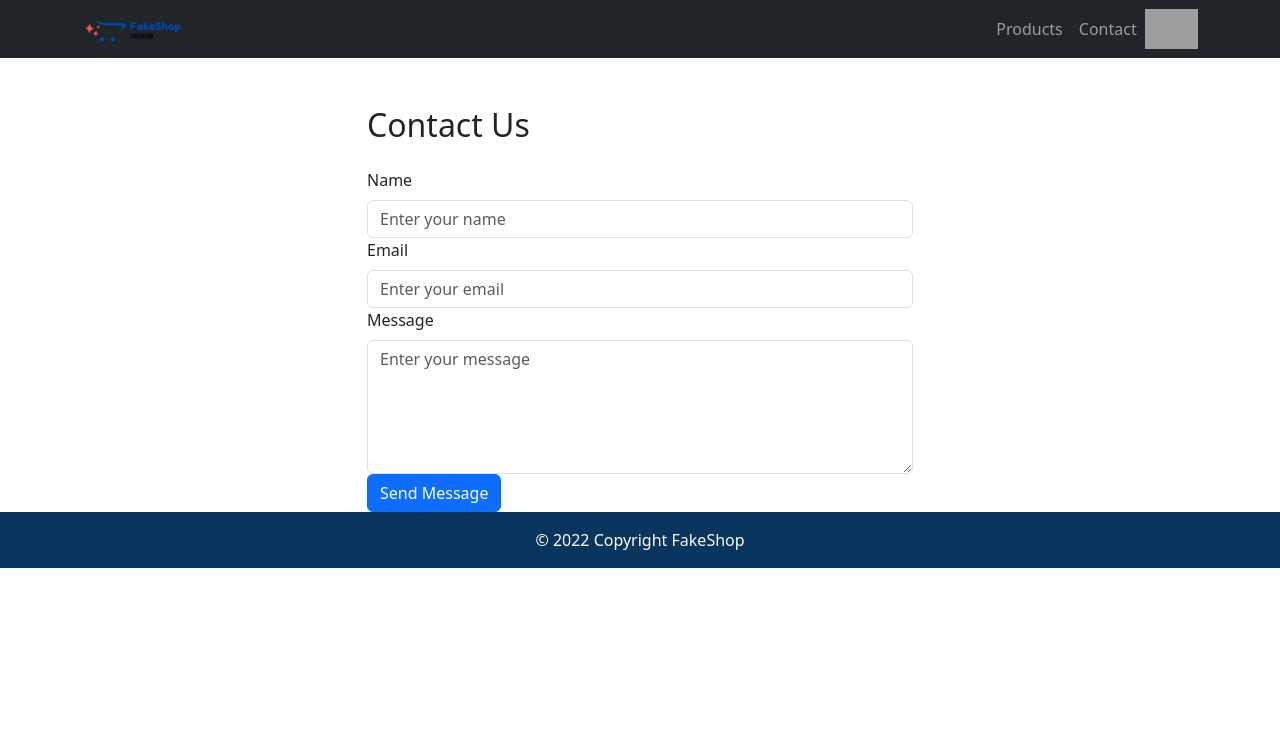
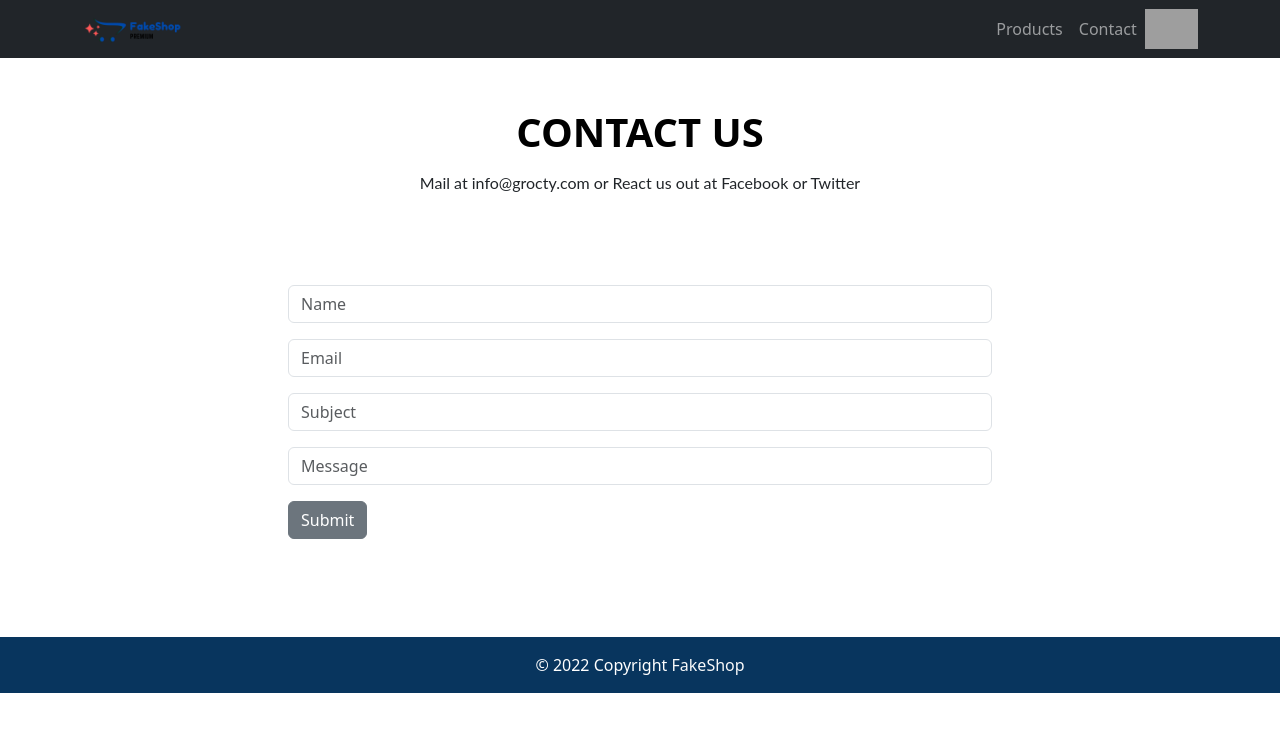
Before and after one commit to ttiagoc/TP6_CatalogoProductos, a React (Create React App) app: page /contact in a window 1280 px wide. Shown: the top 732 px of the page. Built offline with nearby package versions, Linux system fonts and the light colour scheme; grey boxes are pictures that could not be loaded.

Commit message:
new contact page!

```diff
--- a/src/components/Contact.js
+++ /dev/null
@@ -1,35 +0,0 @@
-import React from 'react'
-import { Container, Row, Col, Form, Button } from 'react-bootstrap';
-
-export default function Contact() {
-  return (
-    <>
-       <Container className="mt-5">
-      <Row>
-        <Col md={{ span: 6, offset: 3 }}>
-          <h2 className="mb-4">Contact Us</h2>
-          <Form>
-            <Form.Group controlId="formName">
-              <Form.Label>Name</Form.Label>
-              <Form.Control type="text" placeholder="Enter your name" />
-            </Form.Group>
-
-            <Form.Group controlId="formEmail">
-              <Form.Label>Email</Form.Label>
-              <Form.Control type="email" placeholder="Enter your email" />
-            </Form.Group>
-
-            <Form.Group controlId="formMessage">
-              <Form.Label>Message</Form.Label>
-              <Form.Control as="textarea" rows={5} placeholder="Enter your message" />
-            </Form.Group>
-
-            <Button variant="primary" type="submit">
-              Send Message
-            </Button>
-          </Form>
-        </Col>
-      </Row>
-    </Container></>
-  )
-}
--- a/src/components/Navbar.js
+++ b/src/components/Navbar.js
@@ -1,6 +1,6 @@
 import React from 'react'
-import { NavLink, Link } from 'react-router-dom';
-import { FontAwesomeIcon } from '@fortawesome/react-fontawesome'
+import {Link } from 'react-router-dom';
+
 
 const Navbar = () => {
     return (
--- a/src/index.css
+++ b/src/index.css
@@ -11,3 +11,42 @@ code {
   font-family: source-code-pro, Menlo, Monaco, Consolas, 'Courier New',
     monospace;
 }
+
+@import url('https://fonts.googleapis.com/css2?family=Lato:wght@300&display=swap');
+
+
+.contact > h1{
+    margin-top: 50px;
+    margin-bottom: 5px;
+    font-weight: bolder;
+    text-align: center;
+    color: black;
+    text-transform: uppercase;
+}
+
+.contact > p{
+    text-align: center;
+    padding: 10px;
+    font-family: 'Lato', sans-serif;
+}
+
+.form-control:focus{
+    background-color: #f5dcfc;
+}
+
+.boton{
+    background-color: rgba(158, 0, 197, 0.993);
+
+
+}
+
+.boton:hover{
+    background-color: rgb(135, 7, 167);
+    text-shadow: 1px 1px 3px #ffffff;
+}
+
+.form-contact{
+    max-width: 800px;
+    margin: 50px auto;
+    margin-top:0px;
+}
--- /dev/null
+++ b/src/pages/Contact.js
@@ -0,0 +1,32 @@
+import React from 'react'
+import '../index.css'
+
+
+export default function Contact() {
+  return (
+    <>
+        <div class="contact">
+        <h1>CONTACT US</h1>
+
+        <p>Mail at info@grocty.com or React us out at Facebook or Twitter</p>
+        <form action="#" class="form-contact p-5">
+            <div class="form-group pt-3">
+                <input type="email" class="form-control" placeholder="Name" id="email" />
+            </div>
+            <div class="form-group pt-3">
+                <input type="email" class="form-control" placeholder="Email" id="email"/>
+            </div>
+            <div class="form-group pt-3">
+                <input type="email" class="form-control" placeholder="Subject" id="email"/>
+            </div>
+            <div class="form-group pt-3">
+                <input type="email" class="form-control" placeholder="Message" id="email"/>
+            </div>
+
+            <button type="submit " class="btn btn-secondary boton mt-3">Submit</button>
+        </form>
+
+    </div>
+</>
+  )
+}
--- a/src/components/Layout.js
+++ b/src/pages/Layout.js
@@ -1,7 +1,7 @@
 import React from 'react'
 import {Outlet } from "react-router-dom";
-import Navbar from './Navbar'
-import Footer from './Footer';
+import Navbar from '../components/Navbar'
+import Footer from '../components/Footer';
 
 export default function Layout() {
   return (
```
Also changed, not shown: src/App.js (+4 -5 lines), src/pages/Catalogo.js (renamed from src/components/Catalogo.js), src/pages/Home.js (renamed from src/components/Home.js), src/pages/Products.js (renamed from src/components/Products.js).
